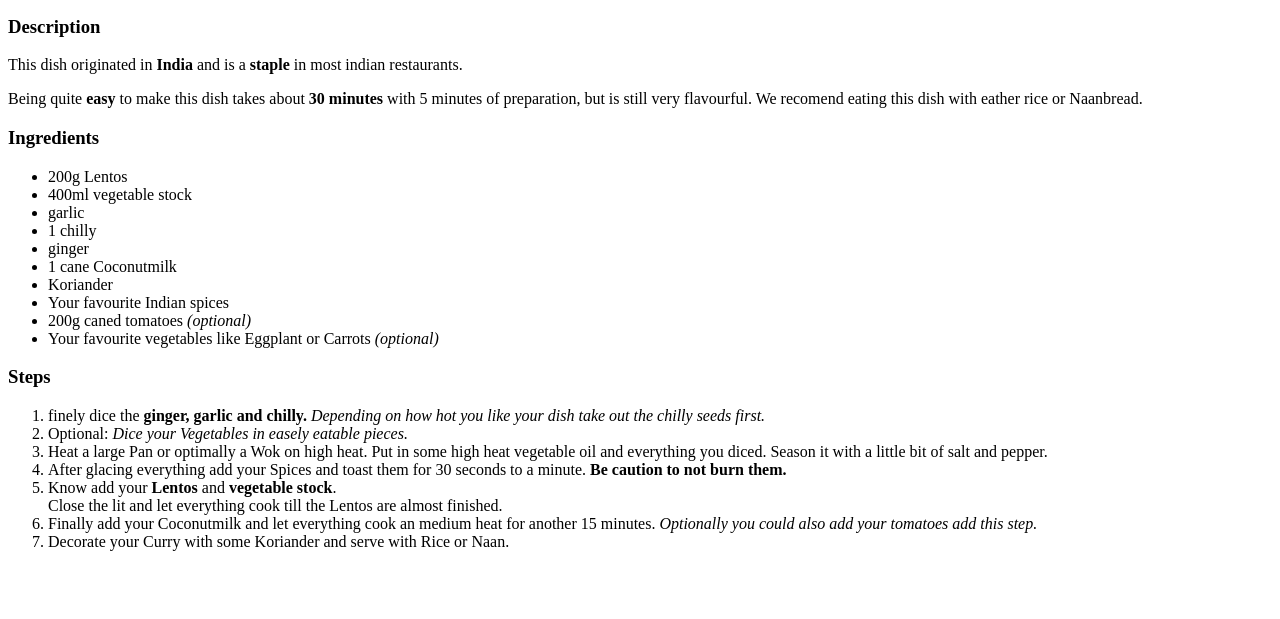
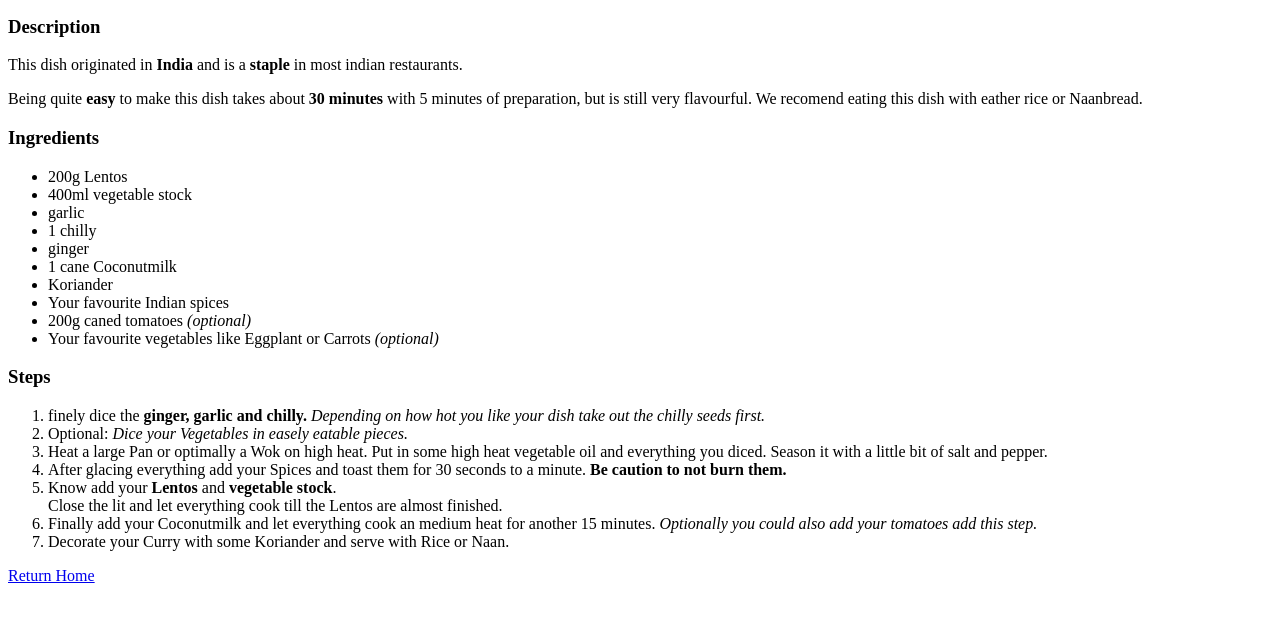
Before and after one commit to cc0803/odin-recipes, a plain HTML site: page recipes/curry.html in a window 1280 px wide. Shown: the part 101-720 px from the top of the page. Drawn offline with Linux system fonts and the light colour scheme.

Commit message:
Make a Homebutton in fried and curry.html

```diff
--- a/recipes/curry.html
+++ b/recipes/curry.html
@@ -41,5 +41,7 @@
             <li>Finally add your Coconutmilk and let everything cook an medium heat for another 15 minutes. <em>Optionally you could also add your tomatoes add this step.</em></li>
             <li>Decorate your Curry with some Koriander and serve with Rice or Naan.</li>
         </ol>
+
+        <a href="../index.html">Return Home</a>
     </body>
 </html>
```
Also changed, not shown: recipes/fried.html (+2 -0 lines).
